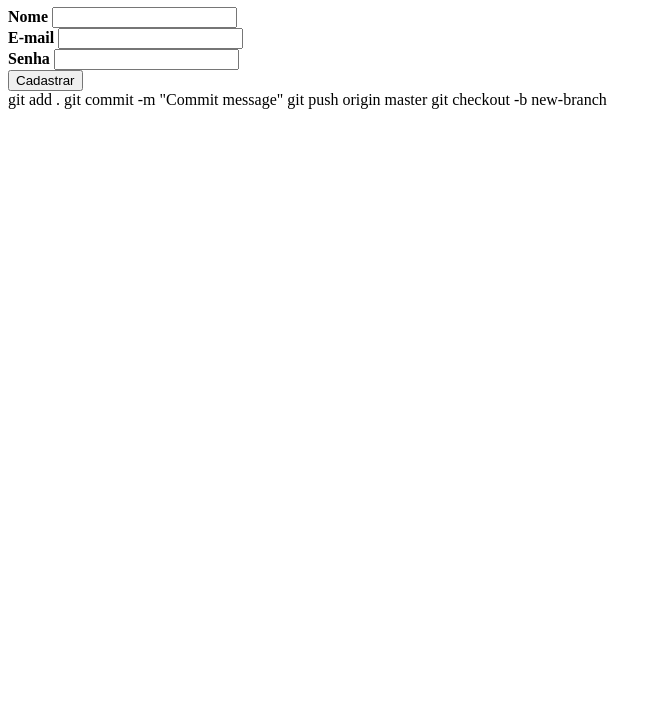
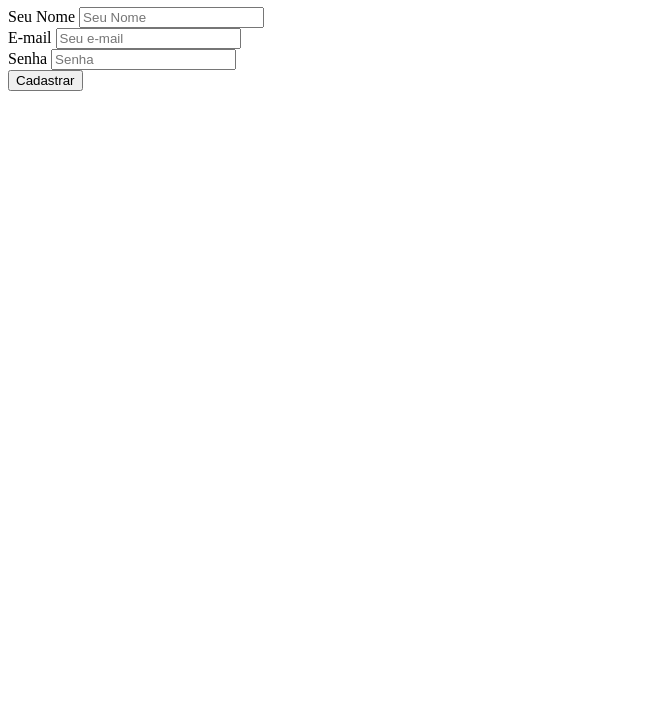
Before and after one commit to Bruno0013-txt/exercicio.html, a plain HTML site: page ExercicioHTML.html in a window 1280 px wide. Shown: the part 73-800 px from the top of the page, without its empty margins (0-662 px from the left). Drawn offline with Linux system fonts and the light colour scheme.

Commit message:
Exercicio HTML

```diff
--- a/Formulario de cadastro.html
+++ b/ExercicioHTML.html
@@ -8,16 +8,16 @@
 <h1> Formulário de Cadastro</h1>
 <body>
     <form>
-        <Label><b>Nome </b>
-            <input name="Nome">
+        <Label for="Name" Placheholder="Seu Nome">Seu Nome
+           <input id="name" type="text"placeholder="Seu Nome">
+        <br />
         </Label>
-        <br />
-        <label> <b>E-mail</b>
-            <input id type="email">
+        <label for="E-mail"placeholder="Seu e-mail"> E-mail
+            <input id="E-mail" type="email"placeholder="Seu e-mail ">
         </label>
         <br />
-        <label> <b>Senha</b>
-            <input id type="password">
+        <label for="Senha"placeholder="Senha"> Senha
+            <input id="password"type="password"placeholder="Senha">
         </label>
         <br />
     <button type="submit">
@@ -26,8 +26,3 @@
     </form>
 </body>
 </html>
-
-git add .
-git commit -m "Commit message"
-git push origin master
-git checkout -b new-branch
```
